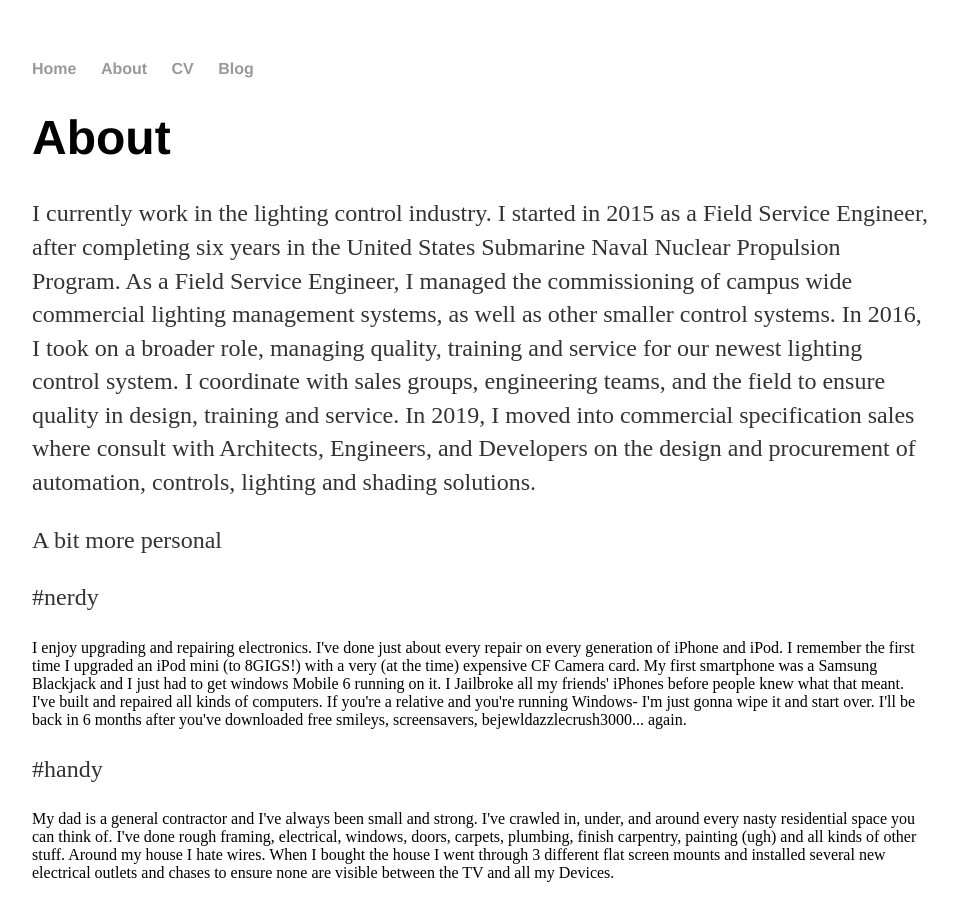
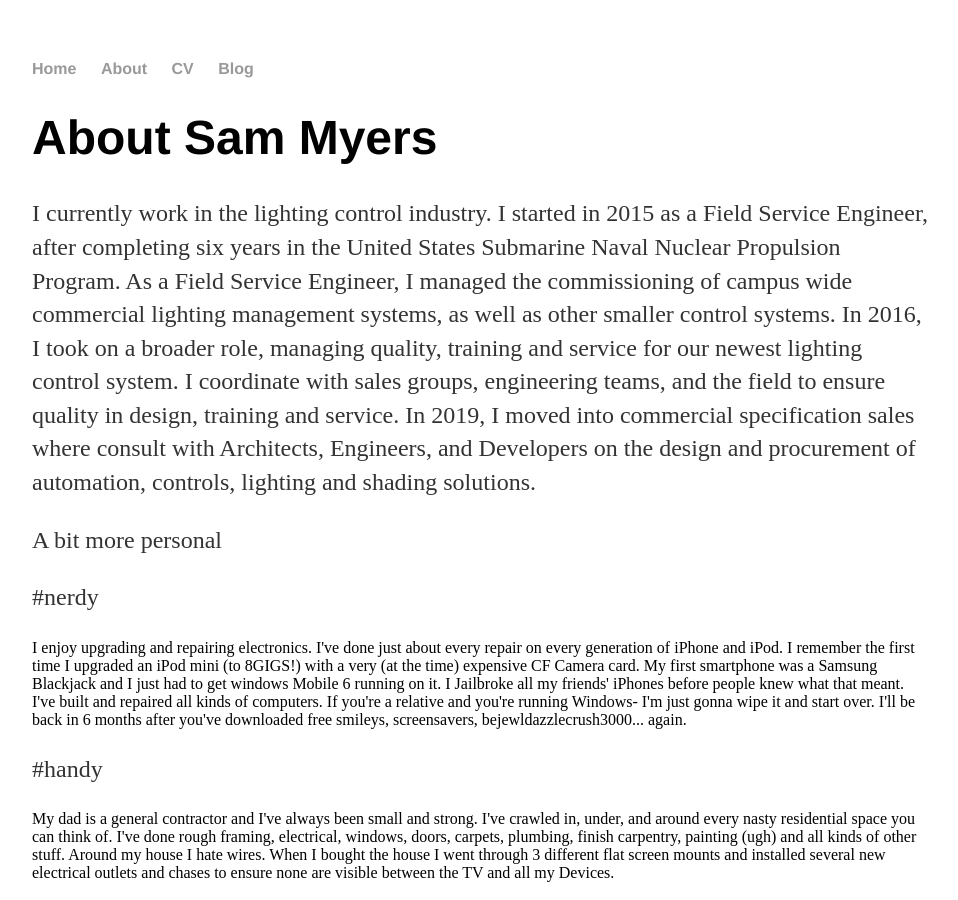
Before and after one commit to samstevenm/samstevenm.github.io, a Jekyll site: the page built from about/index.html, in a window 1280 px wide and 900 px high. Shown: the whole window, without its empty margins (160-1118 px from the left). Built offline with Jekyll 4.4.1, drawn with Linux system fonts in a browser that asks for light colours.

Commit message:
Update index.html

```diff
--- a/about/index.html
+++ b/about/index.html
@@ -3,7 +3,7 @@ layout: default
 title: About Sam Myers
 ---
 	<div class="about">
-			<h1>About</h1>
+			<h1>About Sam Myers</h1>
 			<p>I currently work in the lighting control industry. I started in 2015 as a Field Service Engineer, after completing six years in the United States Submarine Naval Nuclear Propulsion Program. As a Field Service Engineer, I managed the commissioning of campus wide commercial lighting management systems, as well as other smaller control systems. In 2016, I took on a broader role, managing quality, training and service for our newest lighting control system. I coordinate with sales groups, engineering teams, and the field to ensure quality in design, training and service. In 2019, I moved into commercial specification sales where consult with Architects, Engineers, and Developers on the design and procurement of automation, controls, lighting and shading solutions.</p>
 			<p>A bit more personal</p>
 
```
